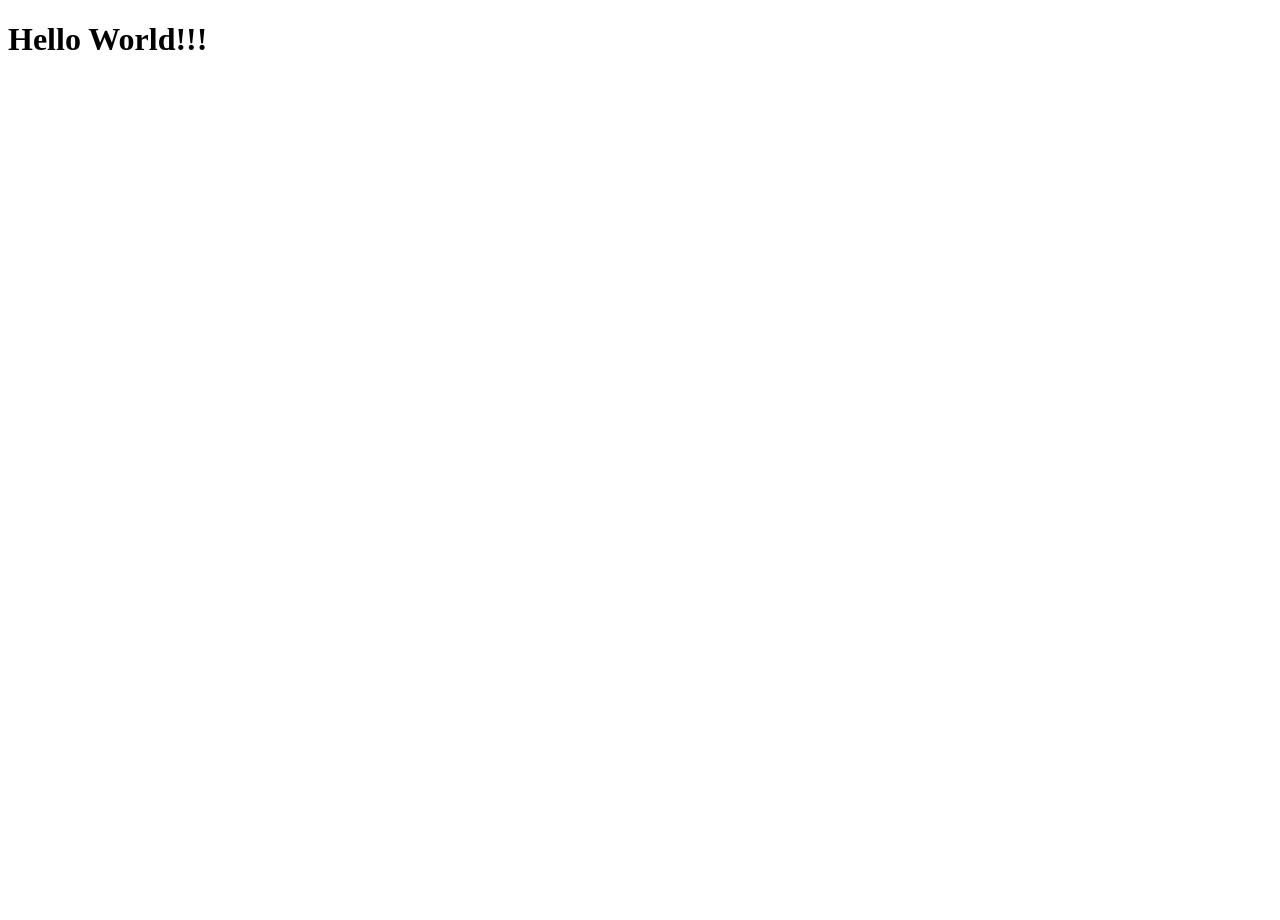
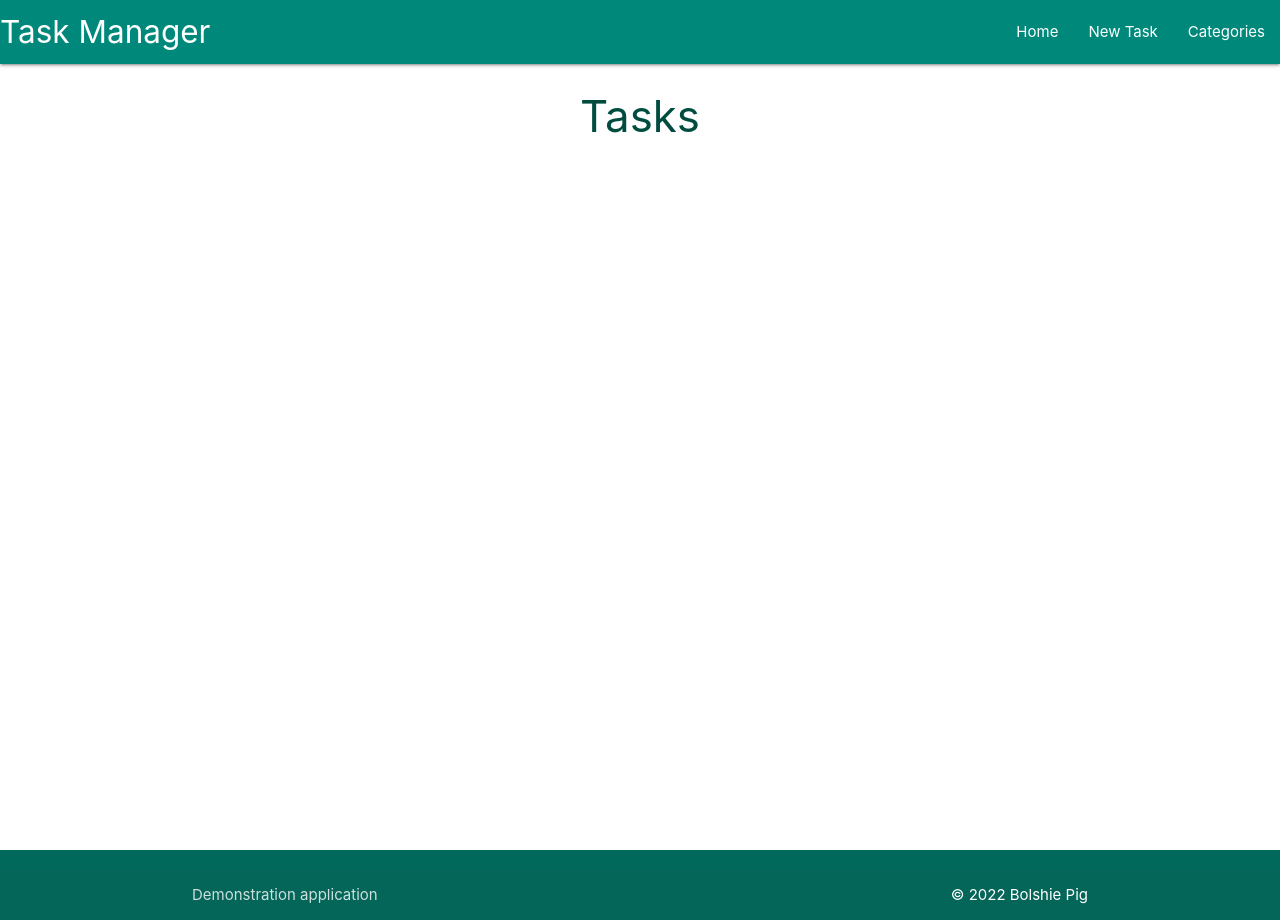
Before and after one commit to marbri-18/Task-Manager-Project, a Flask app: page / in a window 1280 px wide. Before the commit the page is almost empty. Run offline with Flask 2, Linux system fonts and the light colour scheme; some libraries are stand-ins or nearby versions.

Commit message:
Set up template inheritance

```diff
--- a/taskmanager/routes.py
+++ b/taskmanager/routes.py
@@ -4,4 +4,4 @@ from taskmanager.models import Category, Task
 
 @app.route("/")
 def home():
-    return render_template("base.html")
+    return render_template("tasks.html")
--- /dev/null
+++ b/taskmanager/static/css/style.css
@@ -0,0 +1,9 @@
+body {
+    display: flex;
+    min-height: 100vh;
+    flex-direction: column;
+  }
+
+  main {
+    flex: 1 0 auto;
+  }
--- /dev/null
+++ b/taskmanager/static/js/script.js
@@ -0,0 +1,5 @@
+document.addEventListener('DOMContentLoaded', function() {
+    // sidenav initialization
+    let sidenav = document.querySelectorAll('.sidenav');
+    M.Sidenav.init(sidenav);
+  });
--- a/taskmanager/templates/base.html
+++ b/taskmanager/templates/base.html
@@ -4,9 +4,50 @@
         <meta charset="UTF-8">
         <meta http-equiv="X-UA-Compatible" content="IE=edge">
         <meta name="viewport" content="width=device-width, initial-scale=1.0">
+        <script src="https://kit.fontawesome.com/24c4b1dd5c.js" crossorigin="anonymous"></script>
+        <link rel="stylesheet" href="https://cdnjs.cloudflare.com/ajax/libs/materialize/1.0.0/css/materialize.min.css">
+        <link rel="stylesheet" href="{{ url_for('static', filename='css/style.css') }}" type="text/css">
         <title>Task Manager</title>
     </head>
     <body>
-    <h1>Hello World!!!</h1>
+        <header>
+            <!-- top Navbar -->
+            <nav class="teal darken-1">
+                <div class="nav-wrapper">
+                  <a href="{{ url_for('home') }}" class="brand-logo">Task Manager</a>
+                  <a href="#" data-target="mobile-demo" class="sidenav-trigger"><i class="fa-solid fa-bars"></i></a>
+                  <ul class="right hide-on-med-and-down">
+                    <li><a href="{{ url_for('home') }}">Home</a></li>
+                    <li><a href="">New Task</a></li>
+                    <li><a href="">Categories</a></li>
+                  </ul>
+                </div>
+              </nav>
+
+              <!-- mobile sidenav -->
+              <ul class="sidenav" id="mobile-demo">
+                <li><a href="{{ url_for('home') }}">Home</a></li>
+                <li><a href="">New Task</a></li>
+                <li><a href="">Categories</a></li>
+              </ul>
+        </header>
+
+        <main class="container">
+            {% block content %}
+            {% endblock %}
+        </main>
+
+        <footer class="page-footer teal darken-3">
+
+            <div class="footer-copyright">
+              <div class="container">
+              Demonstration application
+              <a class="white-text right" href="https://bolshiepig.co.uk" target="_blank">&copy; 2022 Bolshie Pig</a>
+              </div>
+            </div>
+          </footer>
+
+    <script src="https://cdnjs.cloudflare.com/ajax/libs/materialize/1.0.0/js/materialize.min.js"></script>
+    <script src="{{ url_for('static', filename='js/script.js') }}"></script>
     </body>
 </html>
--- /dev/null
+++ b/taskmanager/templates/tasks.html
@@ -0,0 +1,6 @@
+{% extends "base.html" %}
+{% block content %}
+
+<h3 class="teal-text text-darken-4 center-align">Tasks</h3>
+
+{% endblock %}
```
Lines whose indentation alone changed are shown as unchanged.
